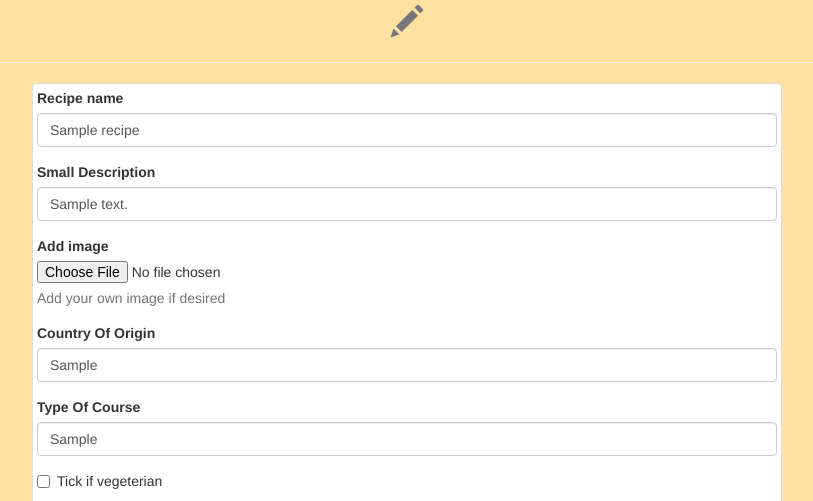
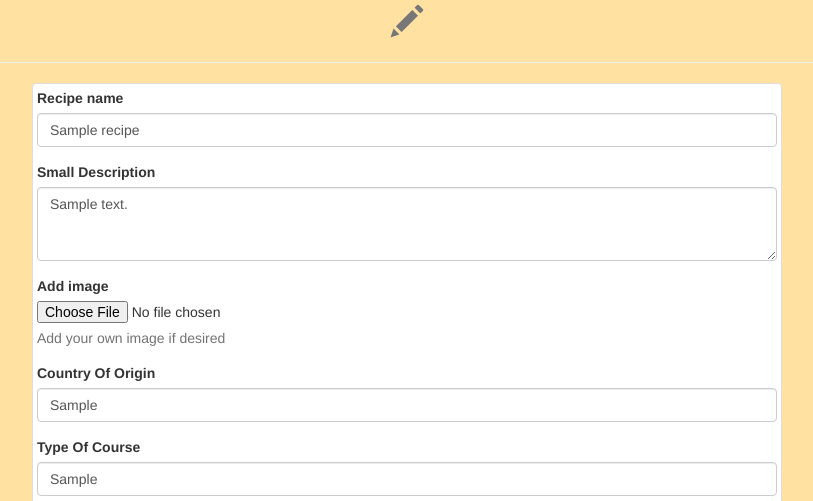
Before and after one commit to nicktruel/cookbook, a Flask app: template templates/edit_recipe.html in a window 1280 px wide. Shown: the part 131-632 px from the top of the page, without its empty margins (233-1046 px from the left). Run offline with Flask 2, Linux system fonts and the light colour scheme; the template is opened without the code that fills it: most values are stand-ins (such as "Sample title", 1, 10 or a date in 2020); some libraries are stand-ins or nearby versions; some web fonts are replaced.

Commit message:
Changed text boxes for description and instruction steps to textarea 3 rows in edit_recipe.html

```diff
--- a/app.py
+++ b/app.py
@@ -98,7 +98,7 @@ def recipe_details(recipe_id):
     the_recipe = mongo.db.recipes.find_one({'_id': ObjectId(recipe_id)})
     return render_template("recipe_details.html", recipe=the_recipe)
 
-
+# Display page to edit recipes, edit_recipe.html
 @app.route('/edit_recipe/<recipe_id>')
 def edit_recipe(recipe_id):
     the_recipe = mongo.db.recipes.find_one({'_id': ObjectId(recipe_id)})
--- a/templates/edit_recipe.html
+++ b/templates/edit_recipe.html
@@ -21,7 +21,7 @@
 
                      <div class="form-group">
                         <label for="recipe_description">Small Description</label>
-                        <input type="text" class="form-control" id="recipe_description" name="recipe_description" value="{{recipe.recipe_description}}">
+                        <textarea type="text" rows="3" class="form-control" id="recipe_description" name="recipe_description" value="{{recipe.recipe_description}}">{{recipe.recipe_description}}</textarea>
                     </div>
 
                     <div class="form-group">
@@ -264,61 +264,61 @@
                         <ol>
                             {% if recipe.recipe_instruction.steps.0 %}
                             <li>
-                                <input type="text" class="form-control" id="recipe_instruction.steps" name="recipe_instruction.steps" value="{{recipe.recipe_instruction.steps.0}}">
+                                <textarea type="text" rows="3" class="form-control" id="recipe_instruction.steps" name="recipe_instruction.steps" value="{{recipe.recipe_instruction.steps.0}}">{{recipe.recipe_instruction.steps.0}}</textarea>
                             </li>
                             {% endif %}
                             <br>
                             {% if recipe.recipe_instruction.steps.1 %}
                             <li>
-                                <input type="text" class="form-control" id="recipe_instruction.steps" name="recipe_instruction.steps" value="{{recipe.recipe_instruction.steps.1}}">
+                                <textarea type="text" rows="3" class="form-control" id="recipe_instruction.steps" name="recipe_instruction.steps" value="{{recipe.recipe_instruction.steps.1}}">{{recipe.recipe_instruction.steps.1}}</textarea
                             </li>
                             {% endif %}
                             <br>
                             {% if recipe.recipe_instruction.steps.2 %}
                             <li>
-                            <input type="text" class="form-control" id="recipe_instruction.steps" name="recipe_instruction.steps" value="{{recipe.recipe_instruction.steps.2}}">
+                                <textarea type="text" rows="3" class="form-control" id="recipe_instruction.steps" name="recipe_instruction.steps" value="{{recipe.recipe_instruction.steps.2}}">{{recipe.recipe_instruction.steps.2}}</textarea>
                             </li>
                             {% endif %}
                             <br>
                             {% if recipe.recipe_instruction.steps.3 %}
                             <li>
-                                <input type="text" class="form-control" id="recipe_instruction.steps" name="recipe_instruction.steps" value="{{recipe.recipe_instruction.steps.3}}">
+                                <textarea type="text" rows="3" class="form-control" id="recipe_instruction.steps" name="recipe_instruction.steps" value="{{recipe.recipe_instruction.steps.3}}">{{recipe.recipe_instruction.steps.3}}</textarea
                             </li>
                             {% endif %}
                             <br>
                             {% if recipe.recipe_instruction.steps.4 %}
                             <li>
-                                <input type="text" class="form-control" id="recipe_instruction.steps" name="recipe_instruction.steps" value="{{recipe.recipe_instruction.steps.4}}">
+                                <textarea type="text" rows="3" class="form-control" id="recipe_instruction.steps" name="recipe_instruction.steps" value="{{recipe.recipe_instruction.steps.4}}">{{recipe.recipe_instruction.steps.4}}</textarea>
                             </li>
                             {% endif %}
                             <br>
                             {% if recipe.recipe_instruction.steps.5 %}
                             <li>
-                                <input type="text" class="form-control" id="recipe_instruction.steps" name="recipe_instruction.steps" value="{{recipe.recipe_instruction.steps.5}}">
+                                <textarea type="text" rows="3" class="form-control" id="recipe_instruction.steps" name="recipe_instruction.steps" value="{{recipe.recipe_instruction.steps.5}}">{{recipe.recipe_instruction.steps.5}}</textarea>
                             </li>
                             {% endif %}
                             <br>
                             {% if recipe.recipe_instruction.steps.6 %}
                             <li>
-                                <input type="text" class="form-control" id="recipe_instruction.steps" name="recipe_instruction.steps" value="{{recipe.recipe_instruction.steps.6}}">
+                                <textarea type="text" rows="3" class="form-control" id="recipe_instruction.steps" name="recipe_instruction.steps" value="{{recipe.recipe_instruction.steps.6}}">{{recipe.recipe_instruction.steps.6}}</textarea>
                             </li>
                             {% endif %}
                             <br>
                             {% if recipe.recipe_instruction.steps.7 %}
                             <li>
-                                <input type="text" class="form-control" id="recipe_instruction.steps" name="recipe_instruction.steps" value="{{recipe.recipe_instruction.steps.7}}">
+                                <textarea type="text" rows="3" class="form-control" id="recipe_instruction.steps" name="recipe_instruction.steps" value="{{recipe.recipe_instruction.steps.7}}">{{recipe.recipe_instruction.steps.7}}</textarea>
                             </li>
                             {% endif %}
                             <br>
                             {% if recipe.recipe_instruction.steps.8 %}
                             <li>
-                                <input type="text" class="form-control" id="recipe_instruction.steps" name="recipe_instruction.steps" value="{{recipe.recipe_instruction.steps.8}}">
+                                <textarea type="text" rows="3" class="form-control" id="recipe_instruction.steps" name="recipe_instruction.steps" value="{{recipe.recipe_instruction.steps.8}}">{{recipe.recipe_instruction.steps.8}}</textarea>
                             </li>
                             {% endif %}
                             <br>
                             {% if recipe.recipe_instruction.steps.9 %}
                             <li>
-                                <input type="text" class="form-control" id="recipe_instruction.steps" name="recipe_instruction.steps" value="{{recipe.recipe_instruction.steps.9}}">
+                                <textarea type="text" rows="3" class="form-control" id="recipe_instruction.steps" name="recipe_instruction.steps" value="{{recipe.recipe_instruction.steps.9}}">{{recipe.recipe_instruction.steps.9}}</textarea>
                             </li>
                             {% endif %}
 
--- a/templates/recipe_details.html
+++ b/templates/recipe_details.html
@@ -21,6 +21,7 @@
                     <!-- Tab panes -->
                     <div class="tab-content">
                         <div role="tabpanel" class="tab-pane active cursive-font" id="home">
+<!-- List of ingredients name and quantiy -->
                             <ul>
                                 {% if recipe.recipe_ingredients.quantity.0 and recipe.recipe_ingredients.name.0 %}
                                     <li class="rec-det">{{recipe.recipe_ingredients.quantity.0}} {{recipe.recipe_ingredients.name.0}}</li>
@@ -87,7 +88,9 @@
                                 {% endif %}
                             </ul>
                         </div>
+
                         <div role="tabpanel" class="tab-pane cursive-font" id="profile">
+<!-- List of instruction steps -->
                             <ol>
                                 {% if recipe.recipe_instruction.steps.0 %}
                                     <li class="rec-det">{{recipe.recipe_instruction.steps.0}}</li>
```
